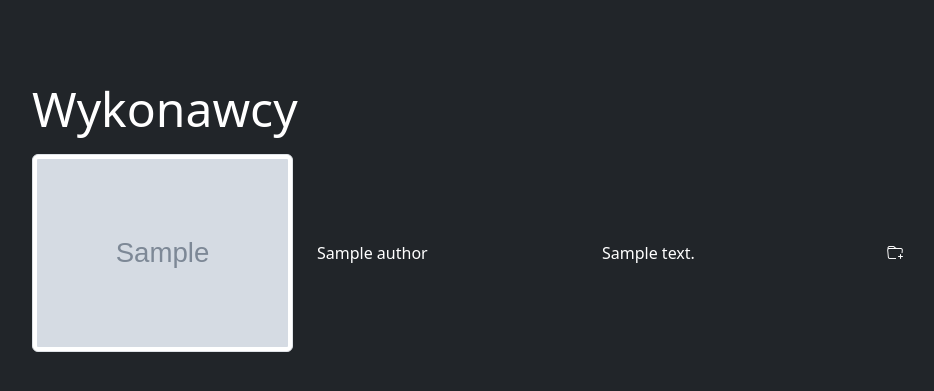
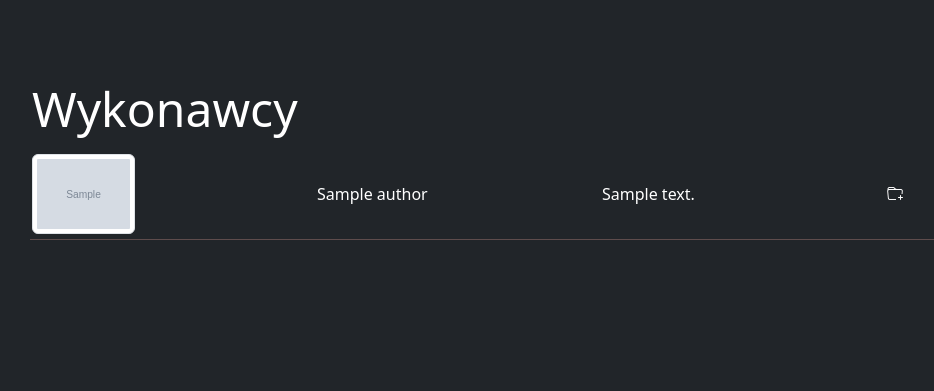
Before and after one commit to rapt8r/songify-project, a Django app: page /authors/ in a window 1280 px wide. Shown: the top 391 px of the page, without its empty margins (50-984 px from the left). Run offline with Django 4.2, Linux system fonts and the light colour scheme; tables that the repository leaves empty hold one stand-in row (values such as "Sample post"); grey boxes marked "Sample" are stand-in pictures; some libraries are stand-ins or nearby versions.

Commit message:
added list style like "all songs"

```diff
--- a/static/main/css/custom.css
+++ b/static/main/css/custom.css
@@ -44,10 +44,23 @@ main_page
 /*
 song_page
  */
-
 /*
-author
+all songs
  */
+.class_list .row img {
+  max-height: 5rem;
+  width: auto;
+}
+.class_list .row:hover {
+  background-color: #210505;
+}
+.row.row_list::after {
+  width: 100%;
+  background-color: #5e4c4c;
+  height: 1px;
+  content: '';
+  margin: 5px 10px;
+}
 
 /*
 media
```
